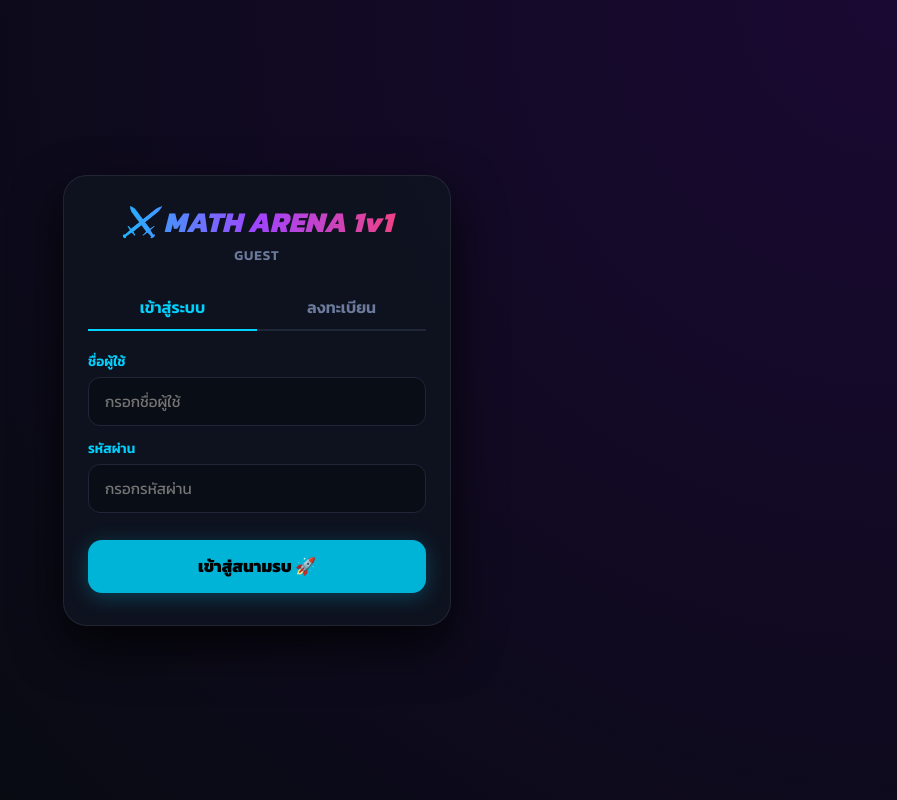
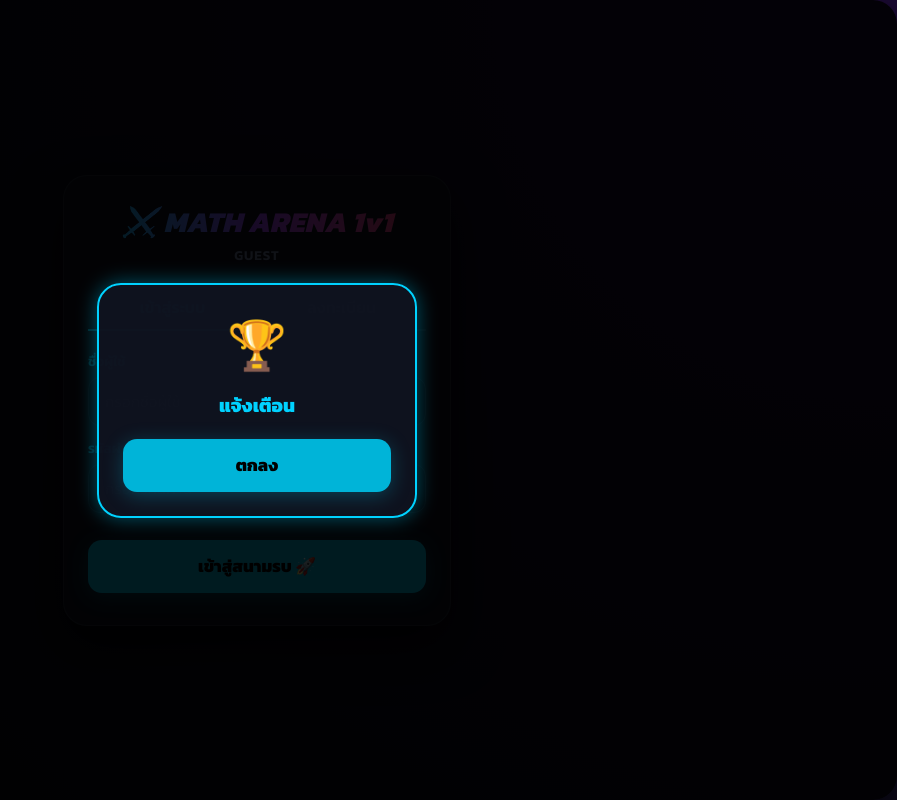
Before and after one commit to sittisak2009/Online-game, a website: page public/index.html in a window 1280 px wide. Shown: the whole page, without its empty margins (383-1280 px from the left). Drawn offline with nearby package versions, Linux system fonts and the light colour scheme; no server answers.

Commit message:
Update index.html

```diff
--- a/public/index.html
+++ b/public/index.html
@@ -31,6 +31,7 @@
             <div class="form-group hidden" id="country-group">
                 <label>ประเทศ</label>
                 <select id="auth-country">
+                    <option value="All">🌐 Global</option>
                     <option value="TH">🇹🇭 ไทย</option>
                     <option value="US">🇺🇸 สหรัฐอเมริกา</option>
                     <option value="GB">🇬🇧 สหราชอาณาจักร</option>
@@ -160,6 +161,15 @@
     </div>
 
     <script src="/socket.io/socket.io.js"></script>
+            <!-- Custom Modal Popup -->
+        <div id="modal-box" class="card hidden" style="position: fixed; top: 0; left: 0; width: 100%; height: 100%; background: rgba(0,0,0,0.85); z-index: 999; display: flex; align-items: center; justify-content: center; border: none;">
+            <div class="card" style="max-width: 320px; width: 85%; text-align: center; border: 2px solid #00d2ff; box-shadow: 0 0 20px rgba(0, 210, 255, 0.4);">
+                <div id="modal-icon" style="font-size: 3rem; margin-bottom: 10px;">🏆</div>
+                <h3 id="modal-title" style="color: #00d2ff; margin-bottom: 10px;">แจ้งเตือน</h3>
+                <p id="modal-msg" style="color: #fff; font-size: 0.95rem; margin-bottom: 20px;"></p>
+                <button onclick="closeModal()" class="btn-primary">ตกลง</button>
+            </div>
+        </div>
     <script src="script.js"></script>
 </body>
 </html>
```
